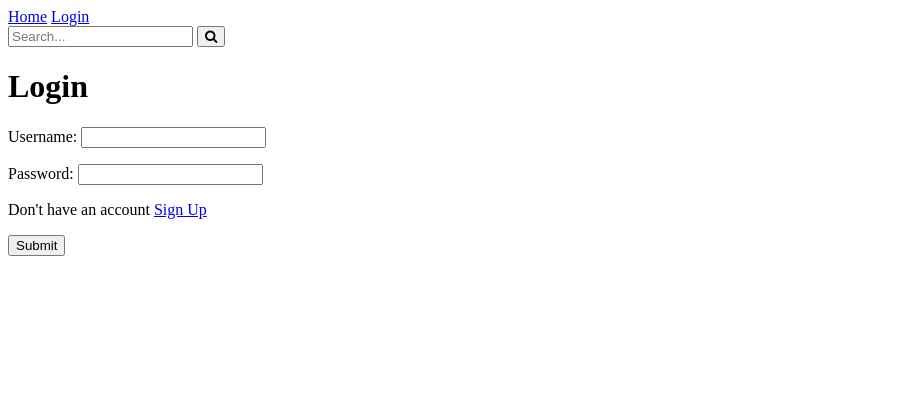
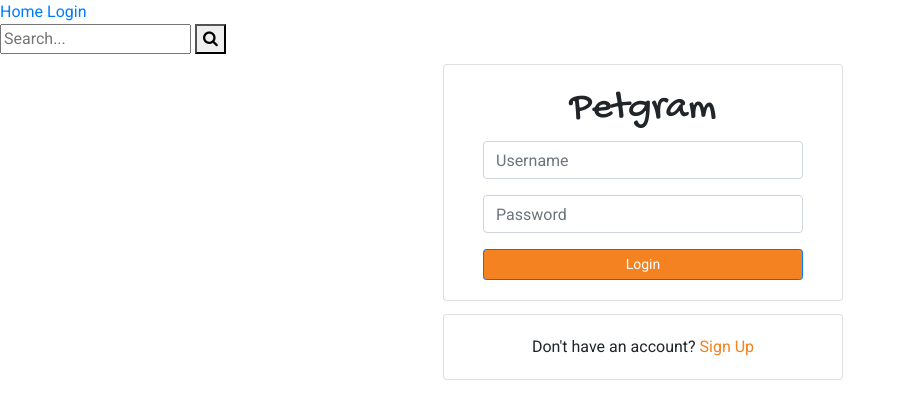
Before and after one commit to Eli-J-Camara/PetGram, a Django app: page /login/ in a window 1280 px wide. Shown: the top 419 px of the page, without its empty margins (0-906 px from the left). Run offline with Django 3.2, Linux system fonts and the light colour scheme; some libraries are stand-ins or nearby versions.

Commit message:
authentication pages have been styled

```diff
--- a/authentication/forms.py
+++ b/authentication/forms.py
@@ -16,7 +16,7 @@ CHOICES = (
 
 class SignUpForm(forms.Form):
     display_name = forms.CharField(max_length=40)
-    pet_type = forms.ChoiceField(choices= CHOICES)
+    pet_type = forms.ChoiceField(choices=CHOICES, widget=forms.Select(attrs={'class': "form-control choice"}))
     username = forms.CharField(max_length=40)
     bio = forms.CharField(widget=forms.Textarea)
     email = forms.EmailField(max_length=254)
@@ -32,4 +32,6 @@ class SignUpForm(forms.Form):
 
 class LoginForm(forms.Form):
     username = forms.CharField(max_length=40)
-    password = forms.CharField(widget=forms.PasswordInput)
+    password = forms.CharField(widget=forms.PasswordInput(
+        attrs={'class' : 'your-custom-class'})
+    )
--- a/templates/generic_form.html
+++ b/templates/generic_form.html
@@ -4,15 +4,57 @@
     <meta charset="UTF-8" />
     <meta http-equiv="X-UA-Compatible" content="IE=edge" />
     <meta name="viewport" content="width=device-width, initial-scale=1.0" />
+    <link rel="stylesheet" href="https://maxcdn.bootstrapcdn.com/bootstrap/4.5.2/css/bootstrap.min.css">
+    <link rel="preconnect" href="https://fonts.gstatic.com">
+    <link href="https://fonts.googleapis.com/css2?family=Gochi+Hand&family=Roboto&display=swap" rel="stylesheet">
+    <style>
+      .choice{
+        width: 20rem; position: relative; left: 1.1875rem
+      }
+      #submit{
+        width: 20rem; position: relative; left: 1.1875rem; background-color: #F58220;
+      }
+      .alert{
+        width: 20rem; position: relative; left: 1.1875rem;
+      }
+      h1{
+        font-family: 'Gochi Hand', cursive;
+      }
+      body{
+        font-family: 'Roboto', sans-serif;
+      }
+    </style>
     <title>Document</title>
   </head>
   <body>
     {% include 'nav.html' %}
-    <h1>{{ headerone }}</h1>
-    <h1>{{ headertwo }}</h1>
+    <!-- <h1>{{ headerone }}</h1>
+    <h1>{{ headertwo }}</h1> -->
+    <div class="mx-auto" style="width: 200px;">
+      <div class="container">
+        <div class="card" style="width: 25rem; position: relative; right: 7rem; margin-top: 10px;">
+          <div class="card-body" style="text-align: center;">
+            <h1>Petgram</h1>
             <form action="" method="POST">
+              <div class="form-group">
                 {% csrf_token %}
-        {{form.as_p}}
+                {% for field in form.visible_fields %}
+                <div class="form-group">
+                  <!-- <label for="{{ field.id_for_label }}">{{ field.label }}</label> -->
+                  {% if field.field.widget.input_type == "select" %}
+                    {{ field }}
+                  {% else %}
+                  <input
+                    type="{{ field.field.widget.input_type }}"
+                    name="{{ field.name }}"
+                    id="{{ field.id_for_label }}"
+                    placeholder="{{ field.label }}"
+                    class="form-control"
+                    style="width: 20rem; position: relative; left: 1.1875rem"
+                    >
+                  {% endif %}
+                </div>
+                {% endfor %}
                 {% if messages %}
                   {% for message in messages %}
                     <div class="alert alert-danger" role="alert">
@@ -20,12 +62,33 @@
                     </div>
                   {% endfor %}
                 {% endif %}
+              </div>
               {% if headertwo %}
-          <p>Already have an account <a href="/login">Login</a></p>
+                <input type="submit" value="Sign Up" class="btn btn-primary btn-sm btn-block" id="submit"/>
               {% elif headerone %}
-          <p>Don't have an account <a href="/signup">Sign Up</a></p>
+                <input type="submit" value="Login" class="btn btn-primary btn-sm btn-block" id="submit"/>
               {% endif %}
-        <input type="submit" value="Submit" />
             </form>
+          </div>
+        </div>
+      </div>
+    </div>
+    <div class="mx-auto" style="width: 200px;">
+      <div class="container">
+        <div class="card" style="width: 25rem; position: relative; right: 7rem; top: .8rem">
+          <div class="card-body" style="text-align: center; align-items: center;">
+            {% if headertwo %}
+              Already have an account? <a style="color:#F58220" href="/login">Login</a>
+            {% elif headerone %}
+              Don't have an account? <a style="color:#F58220" href="/signup">Sign Up</a>
+            {% endif %}
+          </div>
+        </div>
+      </div>
+    </div>
+
+    <script src="https://code.jquery.com/jquery-3.2.1.slim.min.js" integrity="sha384-KJ3o2DKtIkvYIK3UENzmM7KCkRr/rE9/Qpg6aAZGJwFDMVNA/GpGFF93hXpG5KkN" crossorigin="anonymous"></script>
+    <script src="https://cdnjs.cloudflare.com/ajax/libs/popper.js/1.12.9/umd/popper.min.js" integrity="sha384-ApNbgh9B+Y1QKtv3Rn7W3mgPxhU9K/ScQsAP7hUibX39j7fakFPskvXusvfa0b4Q" crossorigin="anonymous"></script>
+    <script src="https://maxcdn.bootstrapcdn.com/bootstrap/4.0.0/js/bootstrap.min.js" integrity="sha384-JZR6Spejh4U02d8jOt6vLEHfe/JQGiRRSQQxSfFWpi1MquVdAyjUar5+76PVCmYl" crossorigin="anonymous"></script>
   </body>
 </html>
```
Lines whose indentation alone changed are shown as unchanged.
